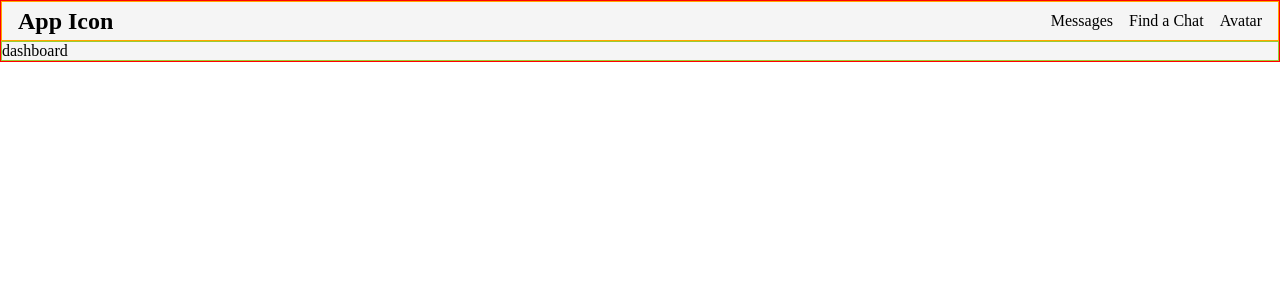
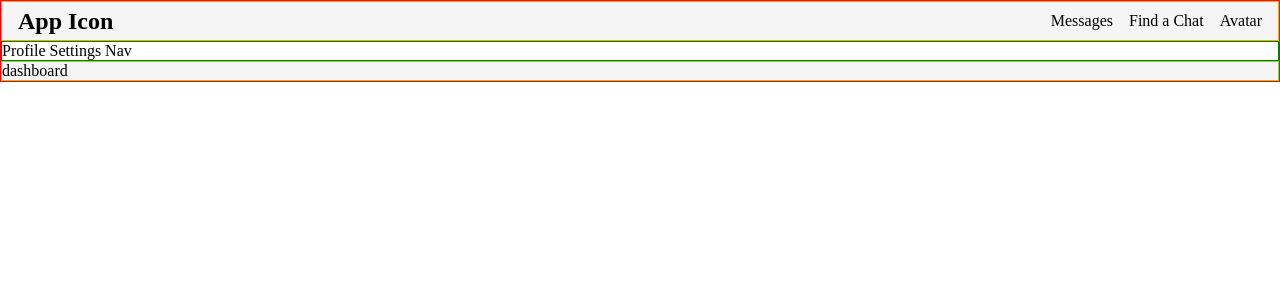
Before and after one commit to vishalicious213/coffee-chat, a React (Vite) app: page / in a window 1280 px wide. Shown: the top 300 px of the page. Built offline with nearby package versions, Linux system fonts and the light colour scheme.

Commit message:
drafted /components/features/profile-settings/profile-settings-nav.jsx

```diff
--- a/src/App.jsx
+++ b/src/App.jsx
@@ -1,6 +1,7 @@
 import { useState } from 'react'
 import Navbar from './components/layout/navbar/navbar'
 import Dashboard from './components/layout/dashboard/dashboard'
+import ProfileSettings from './components/features/profile-settings/profile-settings'
 import './App.css'
 
 function App() {
@@ -9,7 +10,9 @@ function App() {
   return (
     <>
       <Navbar />
-      <main></main>
+      <main>
+        <ProfileSettings />
+      </main>
       {/* <section className="app">
         <h1>Coffee Chat Roulette</h1>
       </section> */}
--- /dev/null
+++ b/src/components/features/profile-settings/profile-settings-nav.jsx
@@ -0,0 +1,10 @@
+import React from 'react'
+import "./profile-settings.css"
+
+const ProfileSettingsNav = () => {
+  return (
+    <div>Profile Settings Nav</div>
+  )
+}
+
+export default ProfileSettingsNav
--- /dev/null
+++ b/src/components/features/profile-settings/profile-settings.css
@@ -0,0 +1,3 @@
+.profile-settings {
+    border: 1px solid green;
+}
--- a/src/components/features/profile-settings/profile-settings.jsx
+++ b/src/components/features/profile-settings/profile-settings.jsx
@@ -1,8 +1,12 @@
 import React from 'react'
+import ProfileSettingsNav from './profile-settings-nav'
+import "./profile-settings.css"
 
 const ProfileSettings = () => {
     return (
-        <div>Profile Settings</div>
+        <section id="profile-settings" class="profile-settings">
+            <ProfileSettingsNav />
+        </section>
     )
 }
 
```
